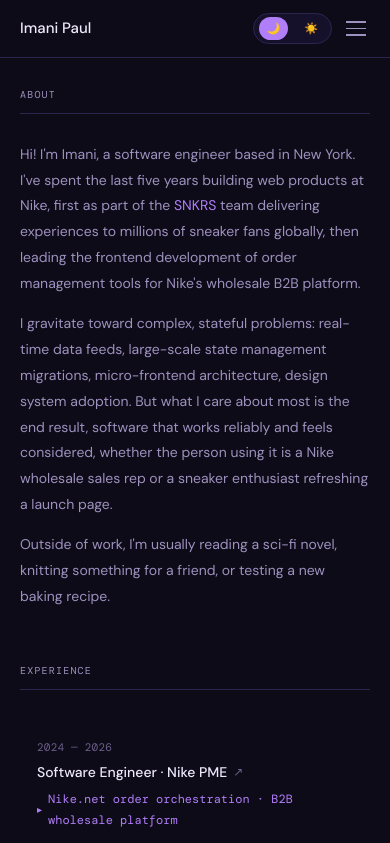
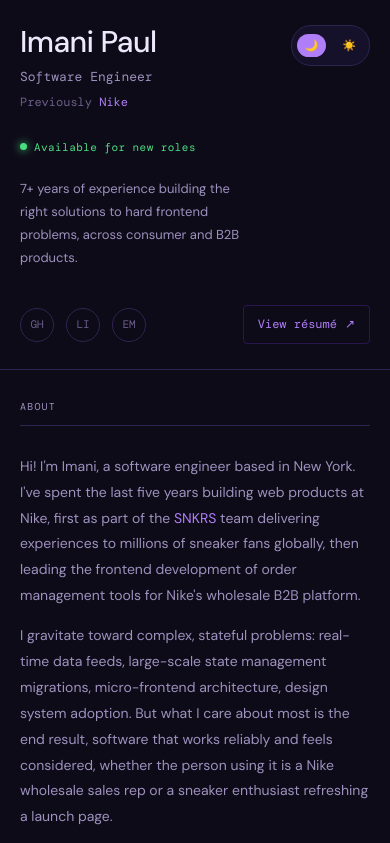
Before and after one commit to imanipaul/portfolio3, a Next.js app: page / in a window 390 px wide. Shown: the top 843 px of the page. Built offline with nearby package versions, Linux system fonts and the light colour scheme; no server answers; a web font is replaced by a local one.

Commit message:
update mobile nav to hero

```diff
--- a/app/layout.tsx
+++ b/app/layout.tsx
@@ -2,7 +2,7 @@ import type { Metadata } from "next";
 import { DM_Sans, DM_Mono } from "next/font/google";
 import { cookies } from "next/headers";
 import "./globals.css";
-import { MobileNav } from "@/components/MobileNav";
+import { MobileHero } from "@/components/MobileHero";
 import { SidebarWrapper } from "@/components/SidebarWrapper";
 import { Header } from "@/components/Header";
 import { Nav } from "@/components/Nav";
@@ -36,7 +36,7 @@ export default async function RootLayout({
   return (
     <html lang="en" data-theme={theme}>
       <body className={`${dmSans.variable} ${dmMono.variable} antialiased`}>
-        <MobileNav />
+        <MobileHero />
         <div className="flex min-h-[calc(100vh-41px)] max-w-[1100px] mx-auto">
           <SidebarWrapper>
             <div>
--- a/components/Header.tsx
+++ b/components/Header.tsx
@@ -61,7 +61,8 @@ export function Header() {
         variants={item}
         className="text-[13px] leading-[1.75] text-(--text-secondary) max-w-[200px] mb-9 transition-[color] duration-300"
       >
-        I like hard frontend problems and building the right solutions.
+        7+ years of experience building the right solutions to hard frontend
+        problems, across consumer and B2B products.
       </motion.div>
     </motion.div>
   );
--- /dev/null
+++ b/components/MobileHero.tsx
@@ -0,0 +1,81 @@
+"use client";
+import { social } from "@/config/site";
+import { motion } from "framer-motion";
+import { ThemeToggle } from "./ThemeToggle";
+import Link from "next/link";
+
+export function MobileHero() {
+  const item = {
+    hidden: { opacity: 0, y: 10 },
+    show: {
+      opacity: 1,
+      y: 0,
+      transition: { duration: 0.5, ease: "easeOut" as const },
+    },
+  };
+
+  const socials = [
+    { label: "GH", href: social.github, ariaLabel: "GitHub" },
+    { label: "LI", href: social.linkedin, ariaLabel: "LinkedIn" },
+    { label: "EM", href: social.email, ariaLabel: "Email" },
+  ];
+  return (
+    <>
+      <header className="hidden max-md:flex flex-col  bg-background [border-bottom:0.5px_solid_var(--border)] px-5 py-[25px] justify-between transition-[background,border-color] duration-300">
+        <div className="flex justify-between">
+          <div className="text-[30px] font-medium text-foreground tracking-[-0.02em] leading-[1.1] mb-2 transition-[color] duration-300">
+            Imani Paul
+          </div>
+          <ThemeToggle compact />
+        </div>
+        <div className="text-[13px] text-(--text-secondary) font-mono mb-1 transition-[color] duration-300">
+          Software Engineer
+        </div>
+        <div className="text-[12px] text-(--text-muted) font-mono transition-[color] duration-300 mb-[22px]">
+          Previously <span className="text-(--accent)">Nike</span>
+        </div>
+        <div>
+          <motion.div
+            variants={item}
+            className="inline-flex items-center gap-[7px] text-[11px] text-(--green) font-mono tracking-[0.04em] mb-[22px]"
+          >
+            <motion.div
+              animate={{ opacity: [1, 0.4, 1] }}
+              transition={{ duration: 2, ease: "easeInOut", repeat: Infinity }}
+              className="w-[7px] h-[7px] rounded-full bg-(--green) shadow-[0_0_8px_var(--green)] shrink-0"
+            />
+            Available for new roles
+          </motion.div>
+        </div>
+        <div className="text-[13px] leading-[1.75] text-(--text-secondary) max-w-2/3  mb-9 transition-[color] duration-300">
+          7+ years of experience building the right solutions to hard frontend
+          problems, across consumer and B2B products.
+        </div>
+        <div className="flex items-center justify-between">
+          <div className="flex gap-3 ">
+            {socials.map(({ label, href, ariaLabel }) => (
+              <a
+                key={label}
+                href={href}
+                target="_blank"
+                rel="noopener noreferrer"
+                aria-label={ariaLabel}
+                className="w-[34px] h-[34px] rounded-full [border:0.5px_solid_var(--border)] flex items-center justify-center text-(--text-muted) text-[11px] font-mono no-underline transition-[border-color,color,transform] duration-200 hover:border-(--accent) hover:text-(--accent) hover:-translate-y-0.5"
+              >
+                {label}
+              </a>
+            ))}
+          </div>
+          <Link
+            href={"/resume.pdf"}
+            target="_blank"
+            rel="noopener noreferrer"
+            className="inline-flex items-center gap-2 text-[12px] font-mono text-(--accent) no-underline [border:0.5px_solid_var(--accent-dim)] px-[14px] py-2 rounded-[4px] w-fit transition-[background,border-color] duration-200 hover:bg-(--accent-dim) hover:border-(--accent)"
+          >
+            View résumé <span>↗</span>
+          </Link>
+        </div>
+      </header>
+    </>
+  );
+}
--- a/components/MobileNav.tsx
+++ /dev/null
@@ -1,91 +0,0 @@
-"use client";
-
-import { useState } from "react";
-import { navLinks, social } from "@/config/site";
-import { ThemeToggle } from "./ThemeToggle";
-import Link from "next/link";
-
-export function MobileNav() {
-  const [drawerOpen, setDrawerOpen] = useState(false);
-
-  const toggleDrawer = () => setDrawerOpen((prev) => !prev);
-  const closeDrawer = () => setDrawerOpen(false);
-
-  return (
-    <>
-      {/* Mobile Header */}
-      <header className="hidden max-md:flex sticky top-0 z-99 bg-background [border-bottom:0.5px_solid_var(--border)] px-5 py-[13px] items-center justify-between transition-[background,border-color] duration-300">
-        <div className="text-[15px] font-medium text-foreground">
-          Imani Paul
-        </div>
-        <div className="flex items-center gap-[10px]">
-          <ThemeToggle compact={true} />
-          <button
-            className={`hamburger${drawerOpen ? " open" : ""} flex flex-col gap-[5px] cursor-pointer p-1 bg-transparent border-none`}
-            onClick={toggleDrawer}
-            aria-label="Toggle navigation"
-          >
-            <span />
-            <span />
-            <span />
-          </button>
-        </div>
-      </header>
-
-      {/* Mobile Drawer */}
-      <nav
-        className={`hidden max-md:flex fixed inset-0 z-98 bg-background px-7 pt-[80px] pb-10 flex-col justify-between transition-[transform,background] duration-300 ease-in-out${drawerOpen ? " translate-x-0" : " translate-x-full"}`}
-      >
-        <div>
-          <div className="text-[12px] font-mono text-(--text-muted) mb-[6px]">
-            Previously <span className="text-(--accent)">Nike / S23NYC</span>
-          </div>
-          <div className="text-[13px] text-(--text-secondary) mb-7 leading-[1.7]">
-            I build accessible, pixel-perfect digital experiences.
-          </div>
-          <div className="flex flex-col">
-            {navLinks.map(({ href, label }, index) => (
-              <a
-                key={href}
-                href={href}
-                onClick={closeDrawer}
-                className="text-[14px] py-[14px] [border-bottom:0.5px_solid_var(--border)] tracking-[0.06em] uppercase font-mono text-(--text-muted) no-underline flex items-center gap-3"
-              >
-                <span className="text-[10px] text-(--border-mid) tracking-[0.05em]">
-                  {String(index + 1).padStart(2, "0")}
-                </span>
-                {label}
-              </a>
-            ))}
-          </div>
-        </div>
-        <div className="flex items-center justify-between">
-          <Link
-            href={"/resume.pdf"}
-            className="inline-flex items-center gap-2 text-[12px] font-mono text-(--accent) [border:0.5px_solid_var(--accent-dim)] px-[14px] py-2 rounded-[4px] no-underline"
-          >
-            View résumé <span>↗</span>
-          </Link>
-          <div className="flex gap-3 items-center">
-            {[
-              { label: "GH", href: social.github, aria: "GitHub" },
-              { label: "LI", href: social.linkedin, aria: "LinkedIn" },
-              { label: "EM", href: social.email, aria: "Email" },
-            ].map(({ label, href, aria }) => (
-              <a
-                key={label}
-                href={href}
-                aria-label={aria}
-                target="_blank"
-                rel="noopener noreferrer"
-                className="w-[34px] h-[34px] rounded-full [border:0.5px_solid_var(--border)] flex items-center justify-center text-(--text-muted) text-[11px] font-mono no-underline transition-[border-color,color,transform] duration-200 hover:border-(--accent) hover:text-(--accent) hover:-translate-y-0.5"
-              >
-                {label}
-              </a>
-            ))}
-          </div>
-        </div>
-      </nav>
-    </>
-  );
-}
```
